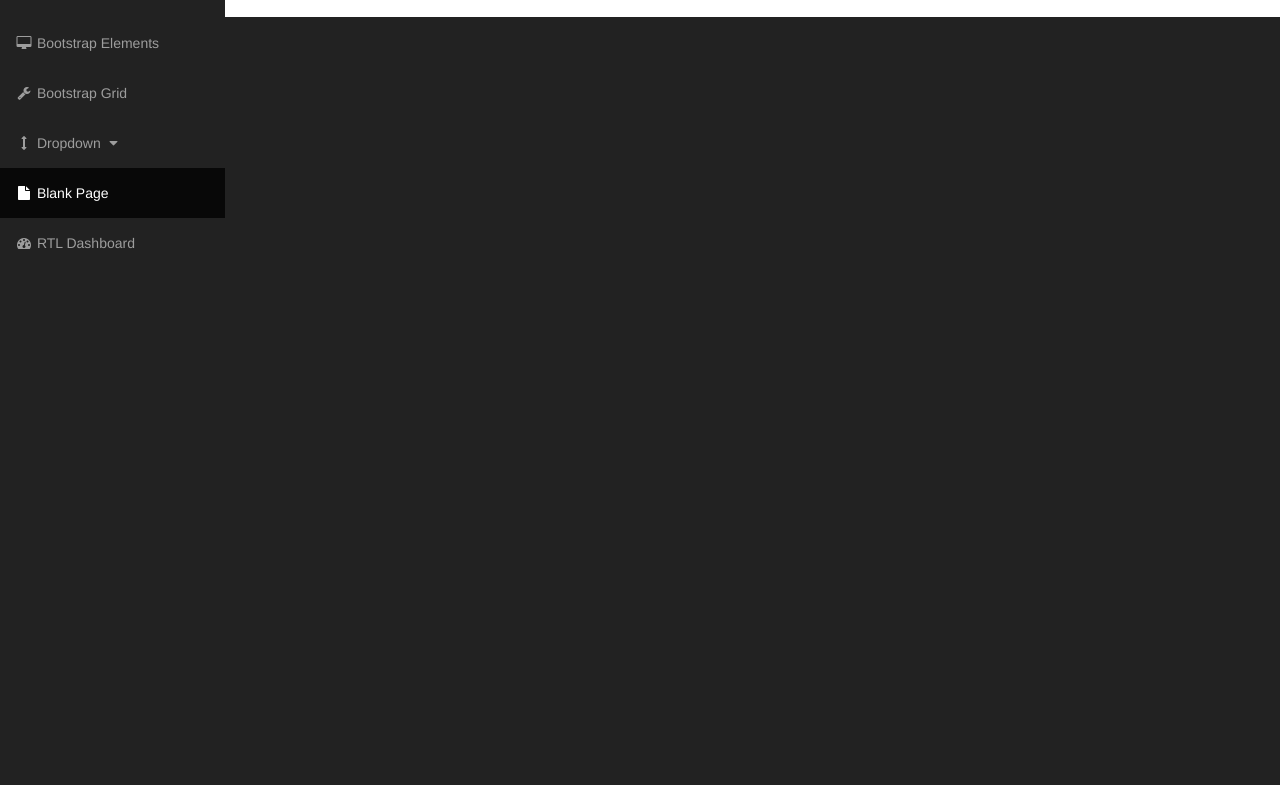
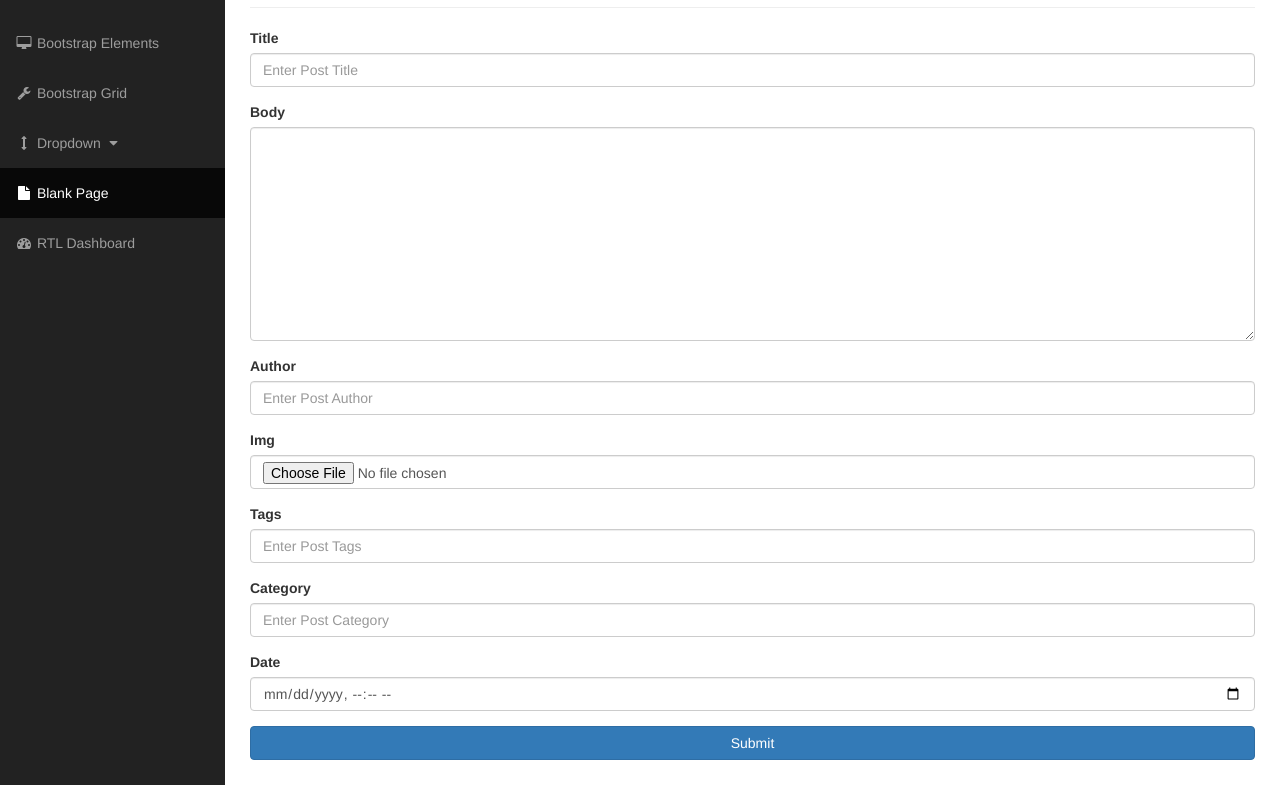
Before and after one commit to MohamedBelalx/yatFullStack5-8, a PHP site: the page made by session 3/admin/index.php in a window 1280 px wide. Shown: the part 233-1018 px from the top of the page. Before the commit the page ends 482 px from the top, so only its background shows below. Run offline with PHP 8.4, Linux system fonts and the light colour scheme; the visitor is signed in with stand-in values (Sample User, id 1); grey boxes labelled with a size stand in for pictures from a placeholder-image service; data that the repository does not hold is empty; some libraries are stand-ins or nearby versions.

Commit message:
finish project

```diff
--- a/session 3/admin/index.php
+++ b/session 3/admin/index.php
@@ -52,7 +52,7 @@ if(!isset($_SESSION['id']))
                                         <td>{$rows['title']}</td>
                                         <td>{$rows['author']}</td>
                                         <td> <a href='delete.php?id={$id}' class='btn btn-danger'>delete</a> </td>
-                                        <td> <a href='#' class='btn btn-primary'>delete</a></td>
+                                        <td> <a href='update.php?id={$id}' class='btn btn-primary'>update</a></td>
                                     </tr>";
 
                                 }
@@ -64,6 +64,86 @@ if(!isset($_SESSION['id']))
 
                         ?>
                         </table>
+
+                        <hr>
+
+                        <div class="form">
+                            <form action="index.php" method="POST" enctype="multipart/form-data">
+                                <div class="form-group">
+                                    <label for="">Title</label>
+                                    <input type="text" name="title" class="form-control" placeholder="Enter Post Title">
+                                </div>
+                                <div class="form-group">
+                                    <label for="">Body</label>
+                                    <textarea class='form-control' name="body" cols="30" rows="10"></textarea>
+                                </div>
+
+                                <div class="form-group">
+                                    <label for="">Author</label>
+                                    <input type="text" name="author" class="form-control" placeholder="Enter Post Author">
+                                </div>
+
+                                <div class="form-group">
+                                    <label for="">Img</label>
+                                    <input type="file" name="img" class="form-control">
+                                </div>
+
+                                <div class="form-group">
+                                    <label for="">Tags</label>
+                                    <input type="text" name="tags" class="form-control" placeholder="Enter Post Tags">
+                                </div>
+                                <div class="form-group">
+                                    <label for="">Category</label>
+                                    <input type="text" name="cat" class="form-control" placeholder="Enter Post Category">
+                                </div>
+
+                                <div class="form-group">
+                                    <label for="">Date</label>
+                                    <input type="datetime-local" name="date" class="form-control" placeholder="Enter Post Title">
+                                </div>
+
+                                <div class="form-group">
+                                    <input type="submit" name="send" class="btn btn-primary btn-block">
+                                </div>
+                            </form>
+
+                            <?php
+
+
+                                if(isset($_POST['send']))
+                                {
+                                    $title = $_POST['title'];
+                                    $body = $_POST['body'];
+                                    $author= $_POST['author'];
+                                    $cat = $_POST['cat'];
+                                    $tags = $_POST['tags'];
+
+                                    $date = $_POST['date'];
+
+
+                                    $target = "img/";
+                                    $file = $target . basename($_FILES['img']['name']);
+                                    $exact = 'admin/' . $file;
+                                    move_uploaded_file($_FILES['img']['tmp_name'],$file);
+
+                                    $sql = "INSERT INTO posts(title,body,author,img,tags,cat,created_at)
+                                    VALUES('$title','$body','$author','$exact','$tags','$cat','$date')";
+
+                                    if(mysqli_query($connection,$sql))
+                                    {
+                                        echo "<h1>New Post Is Added</h1>";
+                                    }else
+                                    {
+                                        echo 'Error ' . mysqli_error($connection);
+                                    }
+
+
+
+                                }
+
+                            ?>
+
+                        </div>
                     </div>
                 </div>
                 <!-- /.row -->
--- a/session 3/admin/login.php
+++ b/session 3/admin/login.php
@@ -23,6 +23,8 @@
 
 
 </form>
+
+
 <?php
 include('../layout/db.php');
 
```
Also changed, not shown: session 3/admin/update.php (added, +115 -0 lines), session 3/admin/img/Capture.PNG (added), session 3/admin/img/Certificate_Gamal.jpg (added), session 3/admin/img/screencapture-classroom-udacity-courses-ud090-lessons-3b9b9174-e1ed-4121-a9d5-ac46a70e8bb6-concepts-1009e09d-8b15-448d-8f11-a6a1a09c9153-2020-07-15-16_04_24.png (added), session 3/admin/img/task.png (added), session 3/admin/img/unnamed.png (added).
